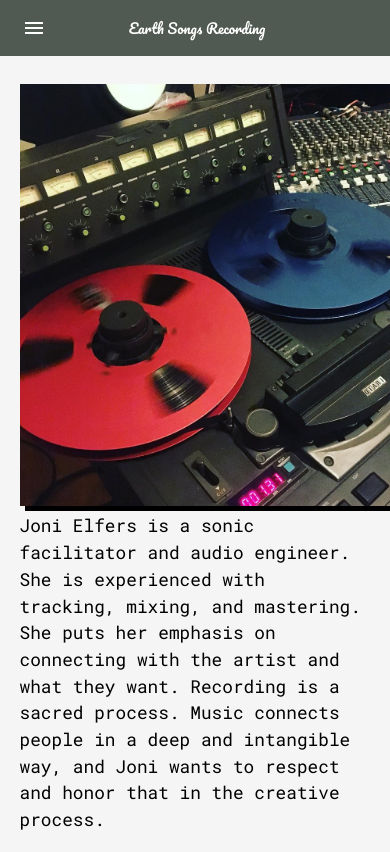
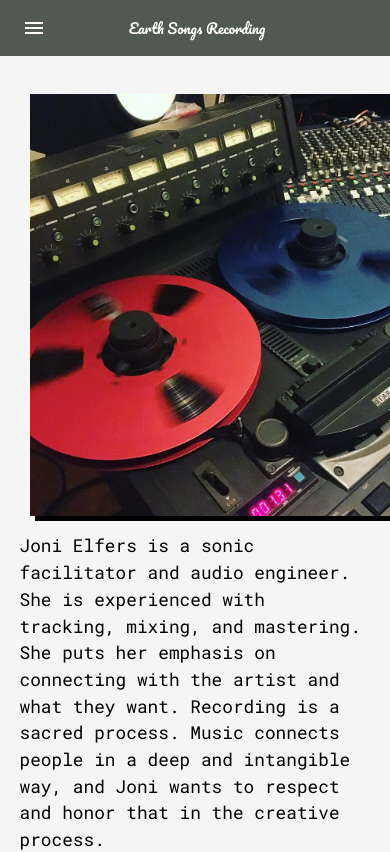
Before and after one commit to davidmbedford/joni-portfolio, a React (Create React App) app: page / in a window 390 px wide. Shown: the top 852 px of the page. Built offline with nearby package versions, Linux system fonts and the light colour scheme.

Commit message:
pic response attempt three

```diff
--- a/src/screens/home/style.css
+++ b/src/screens/home/style.css
@@ -26,6 +26,6 @@
   .picRight,
   .picLeft {
     float: none;
-    margin: 0px;
+    margin: 10px;
   }
 }
```
